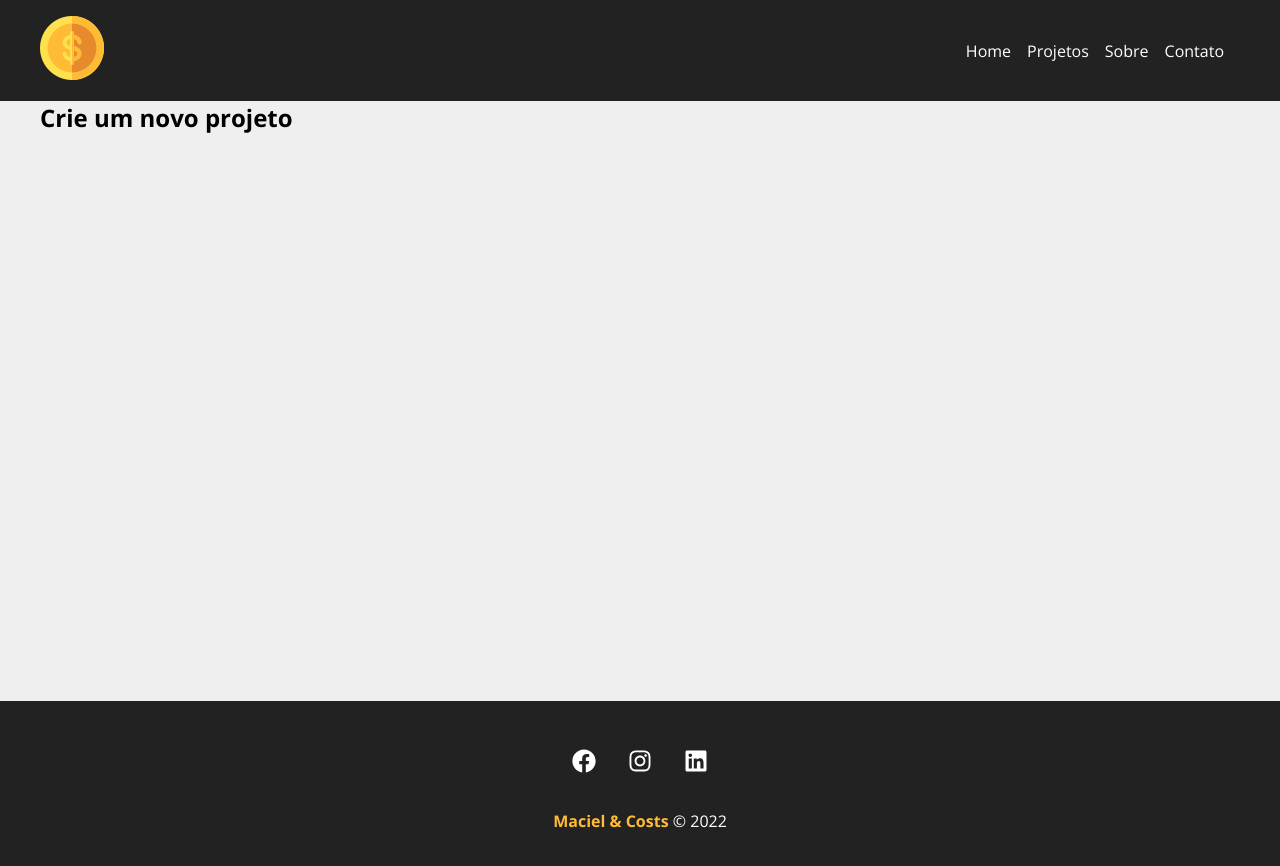
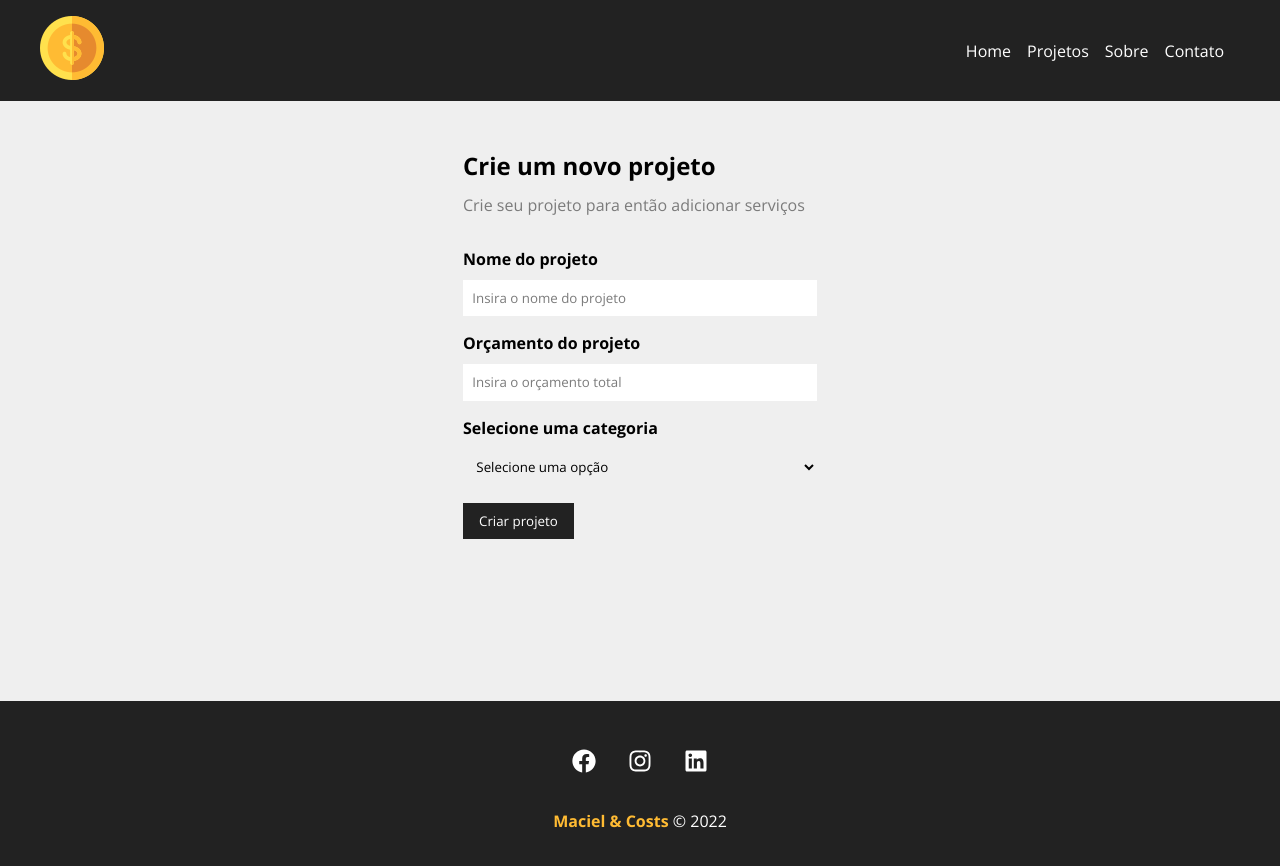
Before and after one commit to CuboMagico/curso-react-matheus-battisti, a React (Create React App) app: page /novoprojeto in a window 1280 px wide. Shown: the top 866 px of the page. Built offline with nearby package versions, Linux system fonts and the light colour scheme.

Commit message:
Final da vigésima segunda aula

```diff
--- a/src/App.js
+++ b/src/App.js
@@ -4,7 +4,7 @@
 import About from "./components/pages/About"
 import Contact from "./components/pages/Contact"
 import Projects from "./components/pages/Projects"
-import NewProject from "./components/pages/NewProject"
+import NewProject from "./components/pages/NewProject/NewProject"
 
 import Container from "./components/layout/Container/Container"
 import Navbar from "./components/layout/Navbar/Navbar"
--- /dev/null
+++ b/src/components/Project/ProjectForm/ProjectForm.jsx
@@ -0,0 +1,20 @@
+import styles from "./ProjectForm.module.css"
+
+import Input from "../../form/Input/Input"
+import Select from "../../form/Select/Select"
+import Submit from "../../form/Submit/Submit"
+
+const ProjectForm = ({ btnText }) => {
+    return (
+        <form className={`${styles.form}`} action="" method="POST">
+            <Input type="text" text="Nome do projeto" name="name" placeholder="Insira o nome do projeto" />
+            <Input type="number" text="Orçamento do projeto" name="budget" placeholder="Insira o orçamento total" />
+
+            <Select text="Selecione uma categoria" name="category" />
+
+            <Submit text={btnText} />
+        </form>
+    )
+}
+
+export default ProjectForm
--- /dev/null
+++ b/src/components/Project/ProjectForm/ProjectForm.module.css
@@ -0,0 +1,4 @@
+.form {
+    width: 100%;
+    margin: 2em 0;
+}
--- /dev/null
+++ b/src/components/form/Input/Input.jsx
@@ -0,0 +1,12 @@
+import styles from "./Input.module.css"
+
+const Input = ({ type, text, name, placeholder, handleOnChange, value }) => {
+    return (
+        <div className={`${styles.form_control}`}>
+            <label htmlFor={name}>{text}</label>
+            <input type={type} name={name} id={name} placeholder={placeholder} onChange={handleOnChange} value={value} />
+        </div>
+    )
+}
+
+export default Input
--- /dev/null
+++ b/src/components/form/Input/Input.module.css
@@ -0,0 +1,20 @@
+.form_control {
+    display: flex;
+    flex-direction: column;
+    margin-bottom: 1em;
+}
+
+.form_control label {
+    margin-bottom: .6em;
+    font-weight: bold;
+}
+
+.form_control input {
+    padding: .7em;
+    border-radius: 0;
+    border: none;
+}
+
+.form_control input::placeholder {
+    color: #7B7B7B;
+}
--- /dev/null
+++ b/src/components/form/Select/Select.jsx
@@ -0,0 +1,14 @@
+import styles from "./Select.module.css"
+
+const Select = ({ text, name, options, handleOnChange, value }) => {
+    return (
+        <div className={`${styles.form_control}`}>
+            <label htmlFor={name}>{text}</label>
+            <select name={name} id={name}>
+                <option>Selecione uma opção</option>
+            </select>
+        </div>
+    )
+}
+
+export default Select
--- /dev/null
+++ b/src/components/form/Select/Select.module.css
@@ -0,0 +1,16 @@
+.form_control {
+    display: flex;
+    flex-direction: column;
+    margin-bottom: 1em;
+}
+
+.form_control label {
+    margin-bottom: .6em;
+    font-weight: bold;
+}
+
+.form_control select {
+    padding: .7em;
+    border-radius: 0;
+    border: none;
+}
--- /dev/null
+++ b/src/components/form/Submit/Submit.jsx
@@ -0,0 +1,11 @@
+import styles from "./Submit.module.css"
+
+const Submit = ({ text }) => {
+    return (
+        <div>
+            <input value={text} className={`${styles.btn}`} type="submit" />
+        </div>
+    )
+}
+
+export default Submit
--- /dev/null
+++ b/src/components/form/Submit/Submit.module.css
@@ -0,0 +1,13 @@
+.btn {
+    background-color: #222;
+    color: #FFF;
+    padding: 0.7em 1.2em;
+    text-decoration: none;
+    transition: .5s;
+    cursor: pointer;
+    border: none;
+}
+
+.btn:hover {
+    color: #FFBB33;
+}
--- a/src/components/pages/NewProject.jsx
+++ /dev/null
@@ -1,7 +0,0 @@
-const NewProject = () => {
-    return (
-        <h1>Crie um novo projeto</h1>
-    )
-}
-
-export default NewProject;
--- /dev/null
+++ b/src/components/pages/NewProject/NewProject.jsx
@@ -0,0 +1,15 @@
+import styles from "./NewProject.module.css"
+
+import ProjectForm from "../../Project/ProjectForm/ProjectForm";
+
+const NewProject = () => {
+    return (
+        <div className={`${styles.newproject_container}`}>
+            <h1>Crie um novo projeto</h1>
+            <p>Crie seu projeto para então adicionar serviços</p>
+            <ProjectForm btnText="Criar projeto" />
+        </div>
+    )
+}
+
+export default NewProject;
--- /dev/null
+++ b/src/components/pages/NewProject/NewProject.module.css
@@ -0,0 +1,13 @@
+.newproject_container {
+    width: 450px;
+    margin: 0 auto;
+    padding: 3em;
+}
+
+.newproject_container h1 {
+    margin-bottom: 0.5em;
+}
+
+.newproject_container p {
+    color: #7b7b7b;
+}
```
